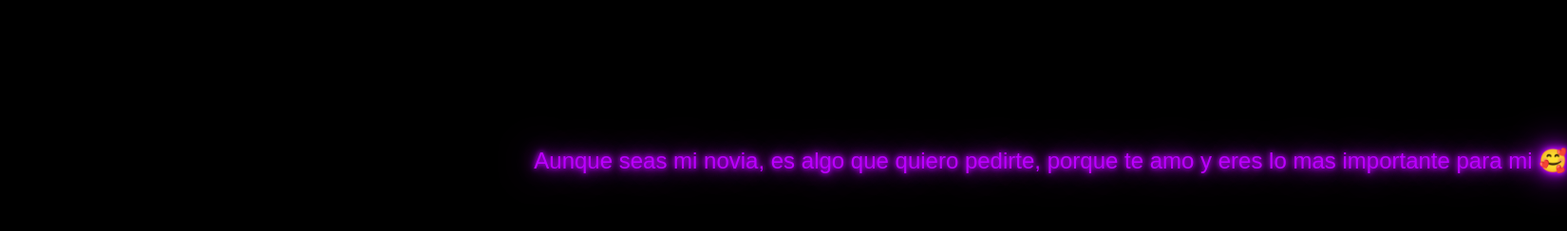
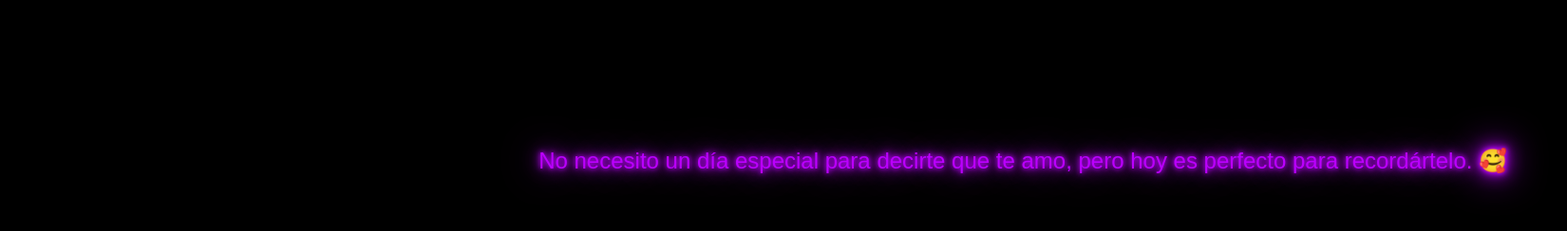
Before and after one commit to Minashina/San-Valentin-Anita, a plain HTML site: page index.html in a window 1280 px wide. Shown: the part 230-474 px from the top of the page at 95% size, 1650 px wide, since content can reach past the window. Drawn offline with Linux system fonts and the light colour scheme.

Commit message:
Update index.html

```diff
--- a/index.html
+++ b/index.html
@@ -17,7 +17,7 @@
 
     <!-- Texto neon fuera del contenedor principal -->
     <div class="neon-text">
-        <p>Aunque seas mi novia, es algo que quiero pedirte, porque te amo y eres lo mas importante para mi 🥰</p>
+        <p>No necesito un día especial para decirte que te amo, pero hoy es perfecto para recordártelo. 🥰</p>
     </div>
 
     <script src="script.js"></script>
```
